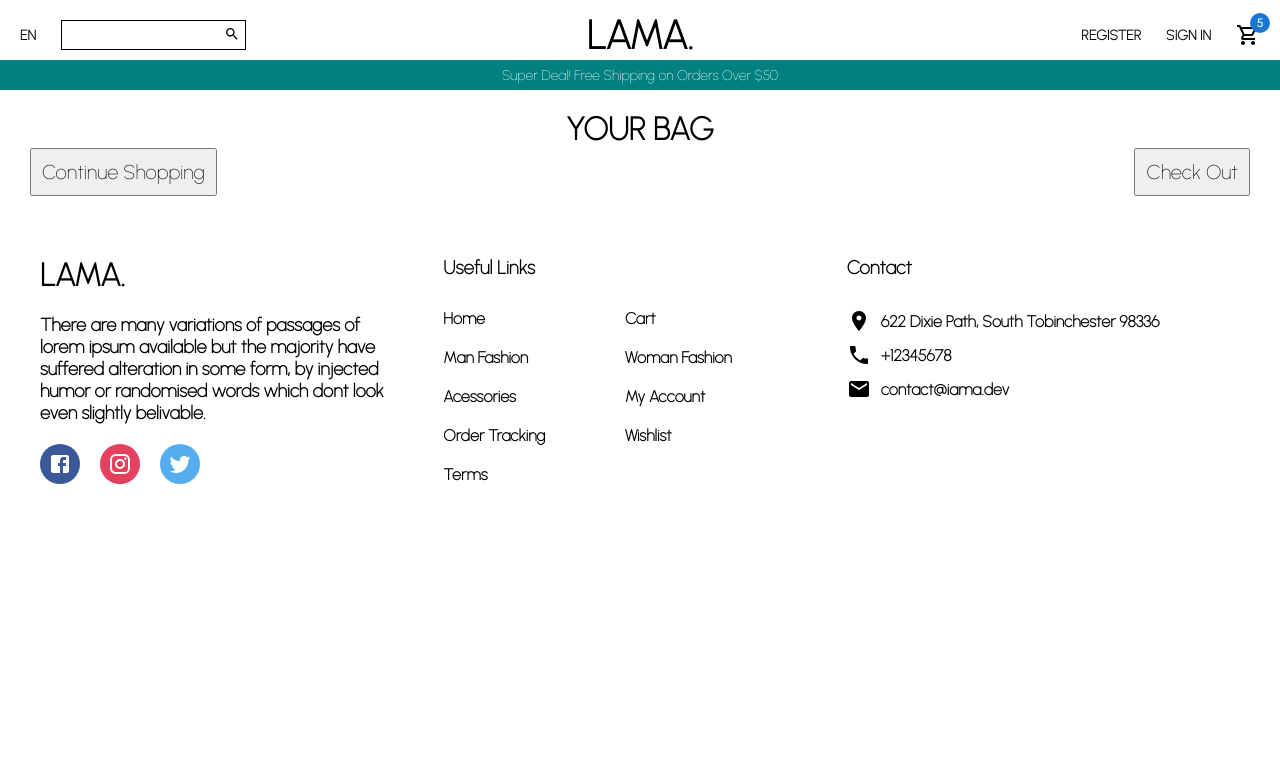
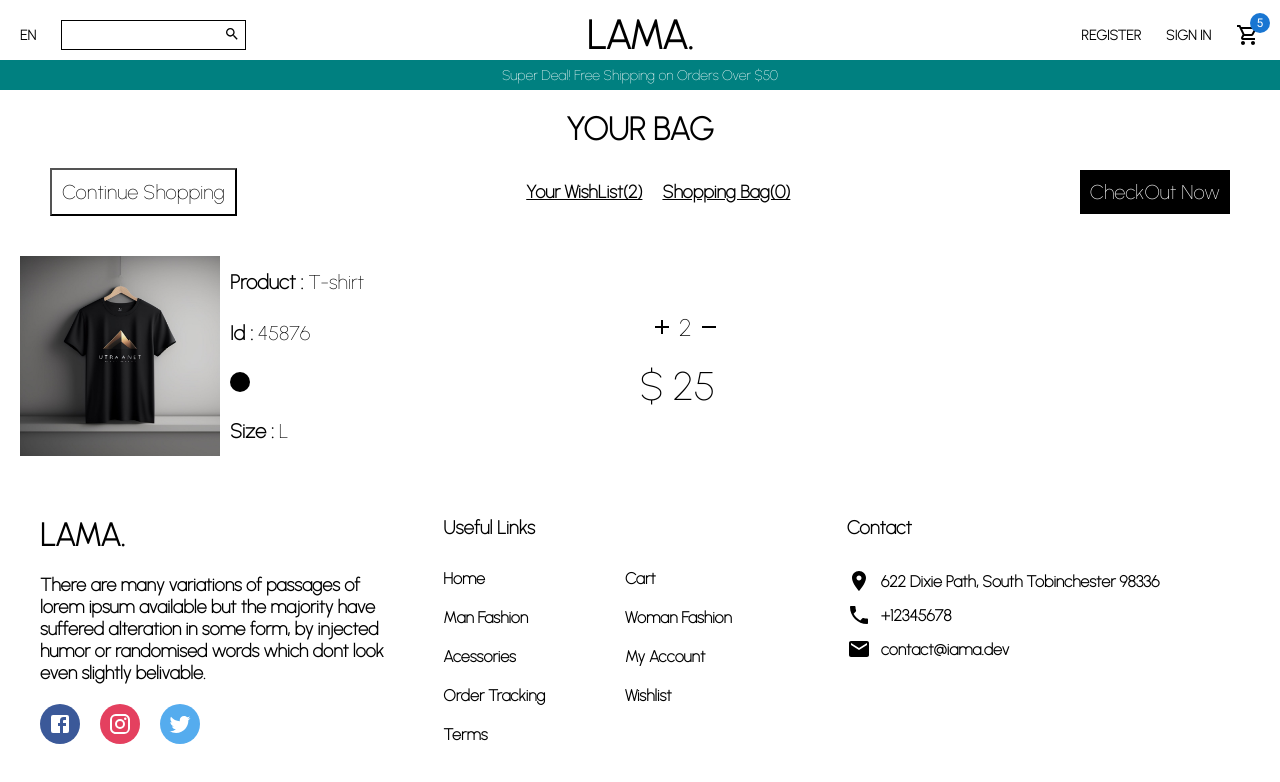
Before and after one commit to yashdarbar/LAMA, a React (Vite) app: page / in a window 1280 px wide. Shown: the top 782 px of the page. Built offline with nearby package versions, Linux system fonts and the light colour scheme.

Commit message:
new page added

```diff
--- a/src/pages/Cart.jsx
+++ b/src/pages/Cart.jsx
@@ -3,25 +3,117 @@ import Announcements from "../components/Announcements";
 import Navbar from "../components/Navbar";
 import Footer from "../components/Footer";
 import styled from "styled-components";
+import { Add, Remove } from "@mui/icons-material";
 
 const Container = styled.div``;
 
 const Wrapper = styled.div`
-padding: 20px;`;
+    padding: 20px;
+`;
 
 const Title = styled.h1`
-font-weight: bold;
-text-align: center;`;
+    font-weight: bold;
+    text-align: center;
+`;
 
 const Top = styled.div`
     display: flex;
-    justify-content:space-between;
-    align-items:center;`;
+    justify-content: space-between;
+    align-items: center;
+    padding: 20px;
+`;
 
-const TopButton = styled.button
-`font-size:20px;
-padding: 10px;
-margin: 0px 10px;`
+const TopButton = styled.button`
+    font-size: 20px;
+    padding: 10px;
+    margin: 0px 10px;
+    cursor: pointer;
+    border: ${(props) => props.type === "filled" && "none"};
+    background-color: ${(props) =>
+        props.type === "filled" ? "black" : "transparent"};
+    color: ${(props) => (props.type === "filled" ? "white" : "black")};
+`;
+
+const TopTexts = styled.div``;
+
+const TopText = styled.span`
+    font-size: 18px;
+    font-weight: bold;
+    margin: 0px 10px;
+    text-decoration: underline;
+    cursor: pointer;
+`;
+
+const Bottom = styled.div`
+    display: flex;
+    justify-content: space-between;
+    align-items: center;
+    margin-top: 20px;
+`;
+
+const Info = styled.div`
+    flex: 3;
+`;
+
+const Product = styled.div`
+    display: flex;
+    justify-content: space-between;
+`;
+
+const ProductDetail = styled.div`
+    display: flex;
+    flex: 2;
+`;
+
+const Image = styled.img`
+    width: 200px;
+    margin-right: 10px;
+`;
+
+const Details = styled.div`
+    display: flex;
+    flex-direction: column;
+    justify-content: space-around;
+    font-size: 20px;
+`;
+
+const ProductName = styled.span``;
+
+const ProductId = styled.span``;
+
+const ProductSize = styled.span``;
+
+const ProductColor = styled.div`
+    width: 20px;
+    height: 20px;
+    border-radius: 50%;
+    background-color: ${(props) => props.color};
+`;
+
+const PriceDetail = styled.div`
+    flex: 1;
+    display: flex;
+    flex-direction: column;
+    justify-content: center;
+`;
+
+const ProductAmount = styled.div`
+display: flex;
+align-items: center;
+margin: 10px;`;
+
+const Amount = styled.div`
+    font-size: 24px;
+    margin: 0px 5px;`;
+
+const Price = styled.div`
+    font-size: 40px;
+    margin-top: 10px;
+    `
+
+const Summary = styled.div`
+    flex: 1;
+`;
 
 const Cart = () => {
     return (
@@ -32,8 +124,42 @@ const Cart = () => {
                 <Title>YOUR BAG</Title>
                 <Top>
                     <TopButton>Continue Shopping</TopButton>
-                    <TopButton>Check Out</TopButton>
+                    <TopTexts>
+                        <TopText>Your WishList(2)</TopText>
+                        <TopText>Shopping Bag(0)</TopText>
+                    </TopTexts>
+                    <TopButton type="filled">CheckOut Now</TopButton>
                 </Top>
+                <Bottom>
+                    <Info>
+                        <Product>
+                            <ProductDetail>
+                                <Image src="../src/assets/images/cart-image.jpg" />
+                                <Details>
+                                    <ProductName>
+                                        <b>Product :</b> T-shirt
+                                    </ProductName>
+                                    <ProductId>
+                                        <b>Id :</b> 45876
+                                    </ProductId>
+                                    <ProductColor color="black" />
+                                    <ProductSize>
+                                        <b>Size :</b> L
+                                    </ProductSize>
+                                </Details>
+                            </ProductDetail>
+                            <PriceDetail>
+                                <ProductAmount>
+                                    <Add />
+                                    <Amount>2</Amount>
+                                    <Remove />
+                                </ProductAmount>
+                                <Price>$ 25</Price>
+                            </PriceDetail>
+                        </Product>
+                    </Info>
+                    <Summary></Summary>
+                </Bottom>
             </Wrapper>
             <Footer />
         </Container>
```
Also changed, not shown: src/assets/images/cart-image.jpg (added).
